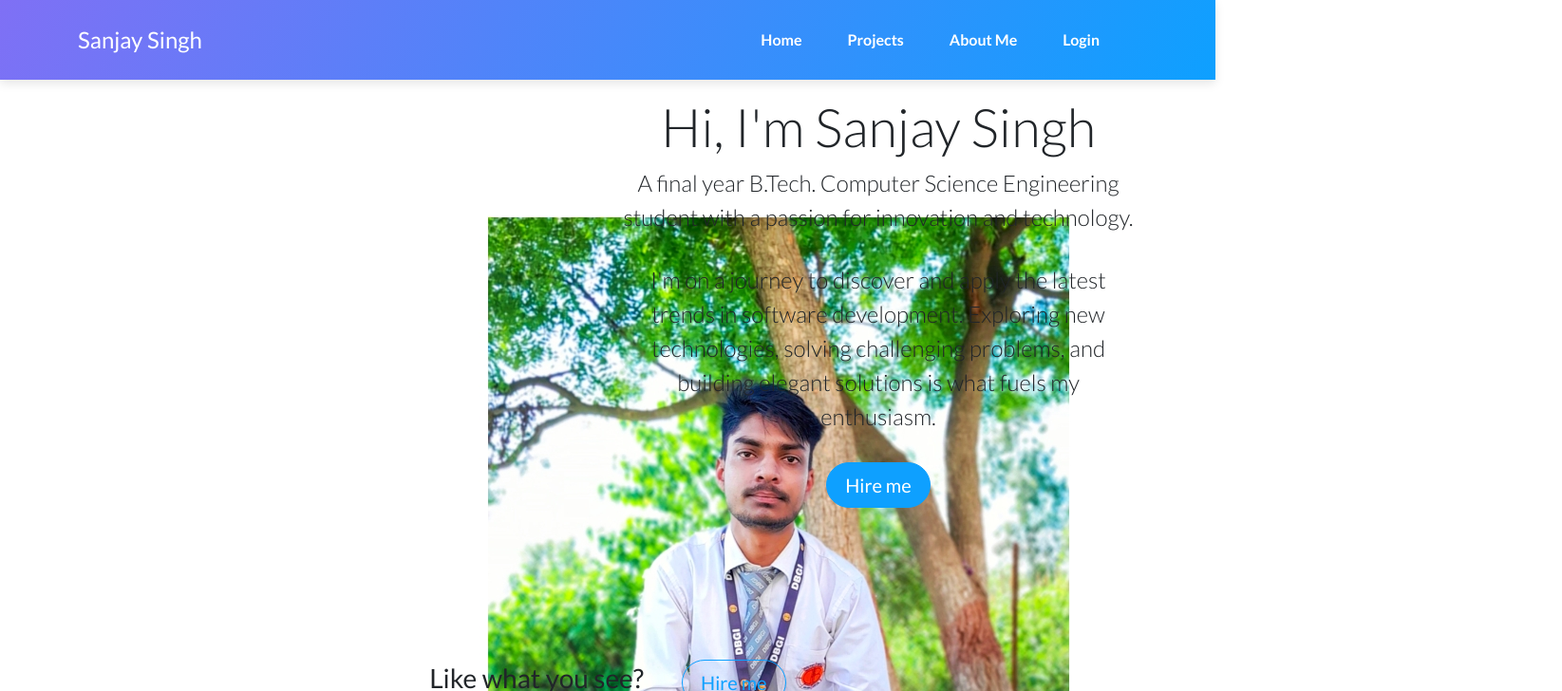
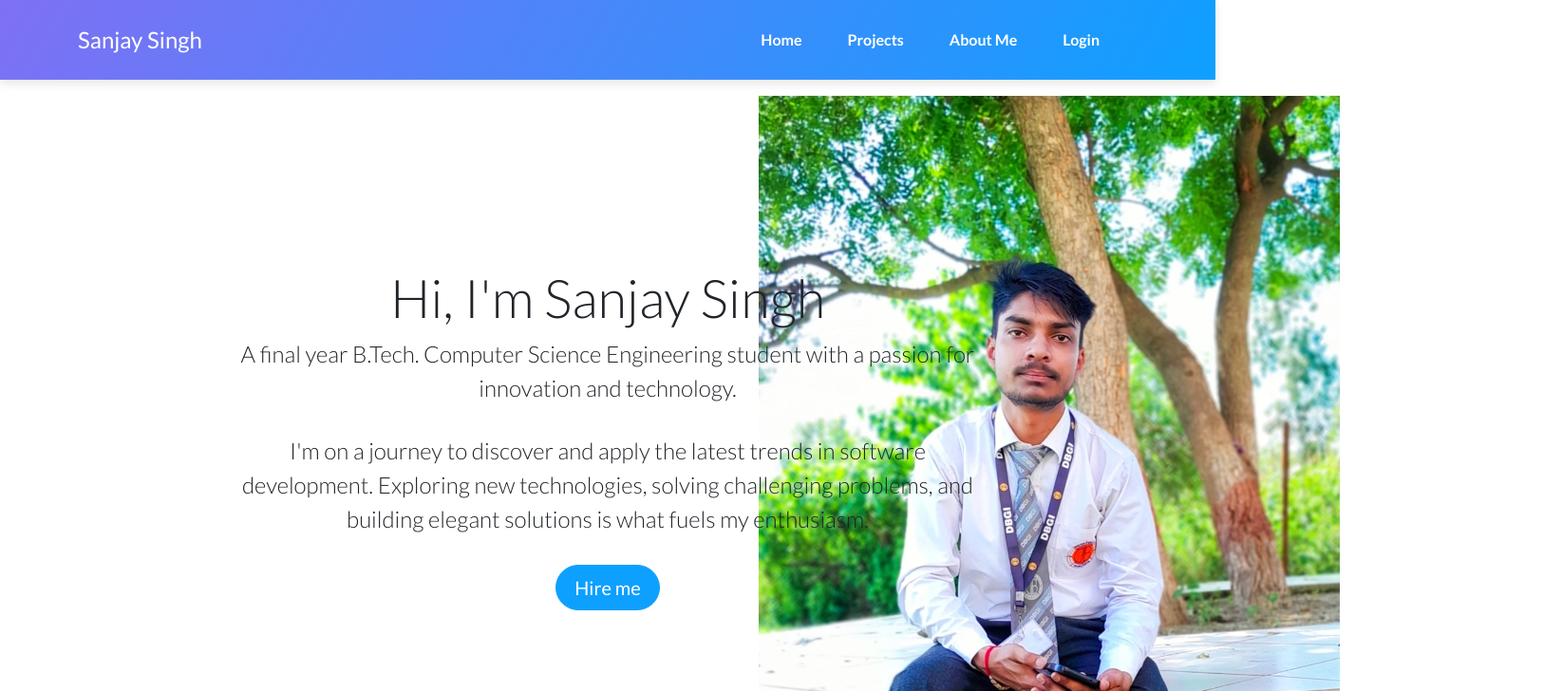
Before and after one commit to urssanjaysingh/Portfolio, a React (Create React App) app: page / in a window 1280 px wide. Shown: the top 728 px of the page at 95% size, 1645 px wide, since content can reach past the window. Built offline with nearby package versions, Linux system fonts and the light colour scheme.

Commit message:
Changing Section

```diff
--- a/src/component/LandingPage.js
+++ b/src/component/LandingPage.js
@@ -10,15 +10,31 @@ const LandingPage = () => {
             <div>
                 <main className="page lanidng-page">
                     <section className="portfolio-block block-intro">
+                        <style>
+                            {`
+                            .animated-text {
+                                opacity: 0;
+                                transform: translateY(20px);
+                                animation: fadeAndSlideIn 1s ease forwards;
+                            }
+
+                            @keyframes fadeAndSlideIn {
+                                0% {
+                                    opacity: 0;
+                                    transform: translateY(20px);
+                                }
+                                100% {
+                                    opacity: 1;
+                                    transform: translateY(0);
+                                }
+                            }
+                        `}
+                        </style>
                         <div className="container">
-                            <div className="row align-items-center">
-                                <div className="col-md-6">
                             <div className="avatar">
                                 <img src="img/avatars/avatar.jpg" alt="Sanjay Singh" />
                             </div>
-                                </div>
-                                <div className="col-md-6">
-                                    <div className="about-me">
+                            <div className="about-me animated-text">
                                 <h1 className="display-4">Hi, I'm Sanjay Singh</h1>
                                 <p className="lead">
                                     A final year B.Tech. Computer Science Engineering student with a passion for innovation and technology.
@@ -29,8 +45,6 @@ const LandingPage = () => {
                                 <Link className="btn btn-primary btn-lg" role="button" to="/hire-me">
                                     Hire me
                                 </Link>
-                                    </div>
-                                </div>
                             </div>
                         </div>
                     </section>
```
Lines whose indentation alone changed are shown as unchanged.
